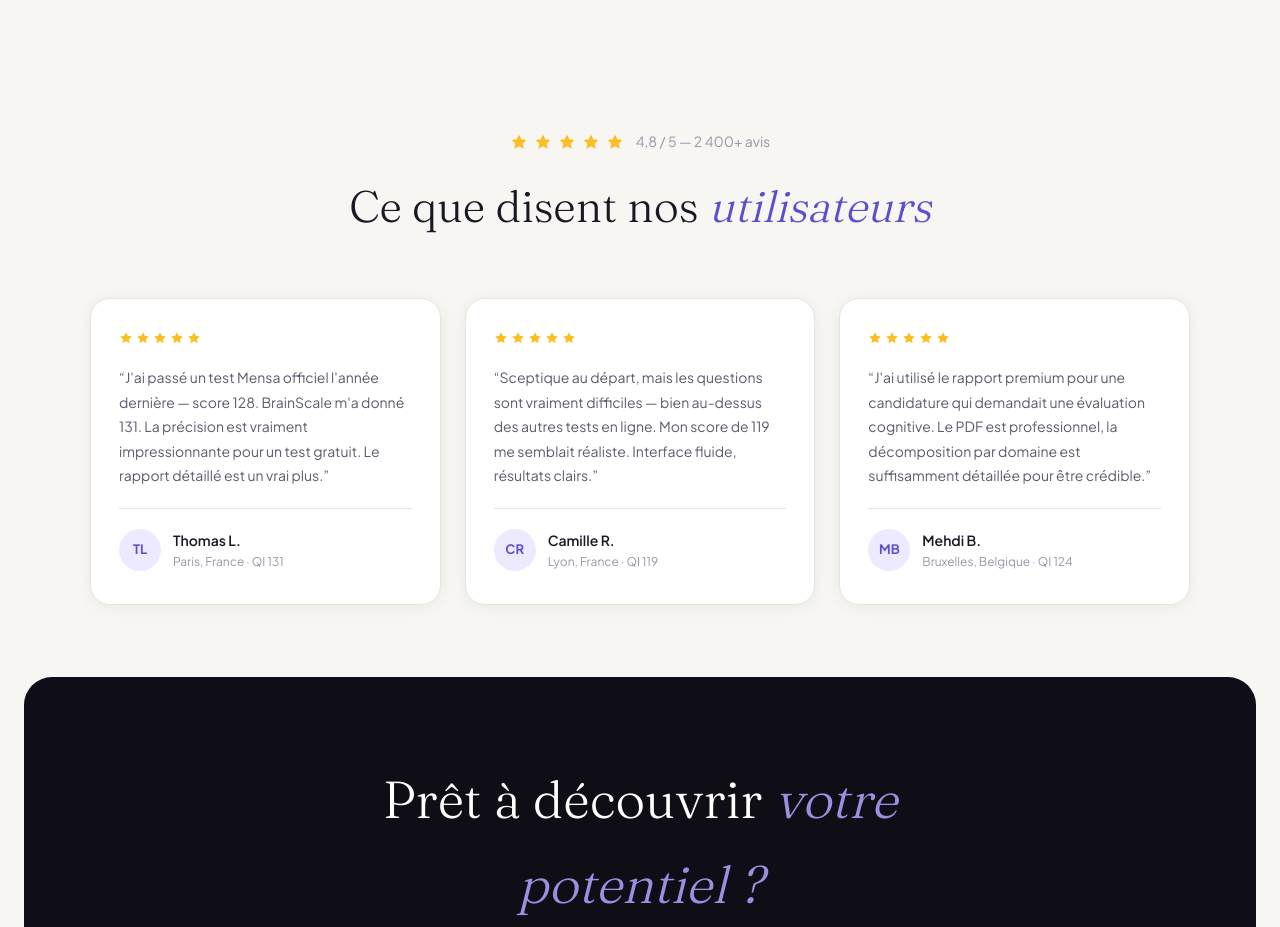
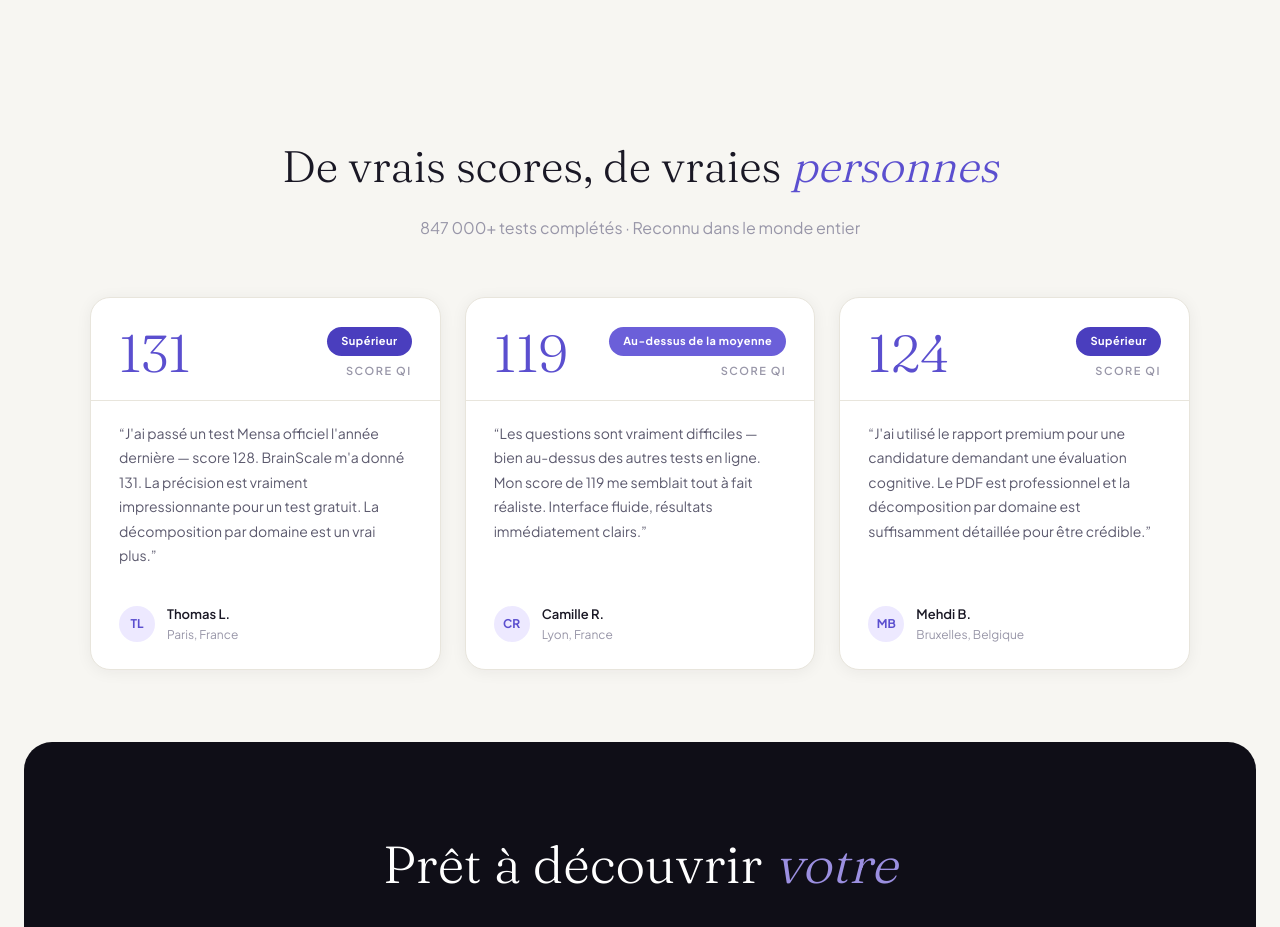
Before and after one commit to devbrainscale/brainscale, a Next.js app: page /fr in a window 1280 px wide. Shown: the part 4240-5167 px from the top of the page. Built offline with nearby package versions, Linux system fonts and the light colour scheme.

Commit message:
feat: score-card testimonials EN + FR

```diff
--- a/src/app/fr/page.tsx
+++ b/src/app/fr/page.tsx
@@ -327,15 +327,10 @@ export default function FrHomePage() {
       <section style={{ padding: "72px 24px" }}>
         <div style={{ maxWidth: "1100px", margin: "0 auto" }}>
           <div style={{ textAlign: "center", marginBottom: "56px" }}>
-            <div style={{ display: "inline-flex", alignItems: "center", gap: "6px", marginBottom: "16px" }}>
-              {[1,2,3,4,5].map(i => (
-                <svg key={i} width="18" height="18" viewBox="0 0 24 24" fill="#FBBF24"><path d="M12 2l3.09 6.26L22 9.27l-5 4.87 1.18 6.88L12 17.77l-6.18 3.25L7 14.14 2 9.27l6.91-1.01L12 2z"/></svg>
-              ))}
-              <span style={{ fontSize: "14px", color: "#9896A8", marginLeft: "6px" }}>4,8 / 5 — 2 400+ avis</span>
-            </div>
-            <h2 style={{ fontFamily: "var(--font-display, serif)", fontSize: "clamp(28px, 4vw, 44px)", fontWeight: 300, color: "#1A1825" }}>
-              Ce que disent nos <em style={{ color: "#5B4FCF", fontStyle: "italic" }}>utilisateurs</em>
+            <h2 style={{ fontFamily: "var(--font-display, serif)", fontSize: "clamp(28px, 4vw, 44px)", fontWeight: 300, color: "#1A1825", marginBottom: "12px" }}>
+              De vrais scores, de vraies <em style={{ color: "#5B4FCF", fontStyle: "italic" }}>personnes</em>
             </h2>
+            <p style={{ fontSize: "16px", color: "#9896A8" }}>847 000+ tests complétés · Reconnu dans le monde entier</p>
           </div>
 
           <div style={{ display: "grid", gridTemplateColumns: "repeat(auto-fit, minmax(300px, 1fr))", gap: "24px" }}>
@@ -344,43 +339,57 @@ export default function FrHomePage() {
                 name: "Thomas L.",
                 location: "Paris, France",
                 score: 131,
-                stars: 5,
-                text: "J'ai passé un test Mensa officiel l'année dernière — score 128. BrainScale m'a donné 131. La précision est vraiment impressionnante pour un test gratuit. Le rapport détaillé est un vrai plus.",
+                label: "Supérieur",
+                labelColor: "#4A3EBE",
+                text: "J'ai passé un test Mensa officiel l'année dernière — score 128. BrainScale m'a donné 131. La précision est vraiment impressionnante pour un test gratuit. La décomposition par domaine est un vrai plus.",
                 initials: "TL",
               },
               {
                 name: "Camille R.",
                 location: "Lyon, France",
                 score: 119,
-                stars: 5,
-                text: "Sceptique au départ, mais les questions sont vraiment difficiles — bien au-dessus des autres tests en ligne. Mon score de 119 me semblait réaliste. Interface fluide, résultats clairs.",
+                label: "Au-dessus de la moyenne",
+                labelColor: "#6B5FD9",
+                text: "Les questions sont vraiment difficiles — bien au-dessus des autres tests en ligne. Mon score de 119 me semblait tout à fait réaliste. Interface fluide, résultats immédiatement clairs.",
                 initials: "CR",
               },
               {
                 name: "Mehdi B.",
                 location: "Bruxelles, Belgique",
                 score: 124,
-                stars: 5,
-                text: "J'ai utilisé le rapport premium pour une candidature qui demandait une évaluation cognitive. Le PDF est professionnel, la décomposition par domaine est suffisamment détaillée pour être crédible.",
+                label: "Supérieur",
+                labelColor: "#4A3EBE",
+                text: "J'ai utilisé le rapport premium pour une candidature demandant une évaluation cognitive. Le PDF est professionnel et la décomposition par domaine est suffisamment détaillée pour être crédible.",
                 initials: "MB",
               },
             ].map((t) => (
-              <div key={t.name} style={{ backgroundColor: "#fff", border: "1px solid #E8E5DC", borderRadius: "20px", padding: "32px 28px", boxShadow: "0 2px 16px rgba(26,24,37,0.06)", display: "flex", flexDirection: "column", gap: "20px" }}>
-                <div style={{ display: "flex", gap: "3px" }}>
-                  {[1,2,3,4,5].map(i => (
-                    <svg key={i} width="14" height="14" viewBox="0 0 24 24" fill={i <= t.stars ? "#FBBF24" : "#E8E5DC"}><path d="M12 2l3.09 6.26L22 9.27l-5 4.87 1.18 6.88L12 17.77l-6.18 3.25L7 14.14 2 9.27l6.91-1.01L12 2z"/></svg>
-                  ))}
+              <div key={t.name} style={{ backgroundColor: "#fff", border: "1px solid #E8E5DC", borderRadius: "20px", overflow: "hidden", boxShadow: "0 2px 16px rgba(26,24,37,0.06)", display: "flex", flexDirection: "column" }}>
+                {/* Score header — miroir de /fr/results */}
+                <div style={{ padding: "28px 28px 20px", borderBottom: "1px solid #E8E5DC", display: "flex", alignItems: "center", justifyContent: "space-between" }}>
+                  <div style={{ fontFamily: "var(--font-display, serif)", fontSize: "52px", fontWeight: 300, color: "#5B4FCF", lineHeight: 1 }}>
+                    {t.score}
+                  </div>
+                  <div style={{ textAlign: "right" }}>
+                    <div style={{ display: "inline-block", backgroundColor: t.labelColor, color: "#fff", padding: "5px 14px", borderRadius: "999px", fontSize: "11px", fontWeight: 700, letterSpacing: "0.5px", marginBottom: "6px" }}>
+                      {t.label}
+                    </div>
+                    <div style={{ fontSize: "11px", color: "#9896A8", fontWeight: 600, letterSpacing: "1.5px", textTransform: "uppercase" }}>Score QI</div>
+                  </div>
                 </div>
-                <p style={{ fontSize: "14px", color: "#5C5A6E", lineHeight: 1.75, margin: 0, flex: 1 }}>
-                  &ldquo;{t.text}&rdquo;
-                </p>
-                <div style={{ display: "flex", alignItems: "center", gap: "12px", borderTop: "1px solid #E8E5DC", paddingTop: "20px" }}>
-                  <div style={{ width: "42px", height: "42px", borderRadius: "50%", backgroundColor: "#EDE9FF", display: "flex", alignItems: "center", justifyContent: "center", fontSize: "13px", fontWeight: 700, color: "#5B4FCF", flexShrink: 0 }}>
+                {/* Citation */}
+                <div style={{ padding: "20px 28px", flex: 1 }}>
+                  <p style={{ fontSize: "14px", color: "#5C5A6E", lineHeight: 1.75, margin: 0 }}>
+                    &ldquo;{t.text}&rdquo;
+                  </p>
+                </div>
+                {/* Auteur */}
+                <div style={{ padding: "16px 28px 24px", display: "flex", alignItems: "center", gap: "12px" }}>
+                  <div style={{ width: "36px", height: "36px", borderRadius: "50%", backgroundColor: "#EDE9FF", display: "flex", alignItems: "center", justifyContent: "center", fontSize: "12px", fontWeight: 700, color: "#5B4FCF", flexShrink: 0 }}>
                     {t.initials}
                   </div>
                   <div>
-                    <div style={{ fontSize: "14px", fontWeight: 600, color: "#1A1825" }}>{t.name}</div>
-                    <div style={{ fontSize: "12px", color: "#9896A8" }}>{t.location} · QI {t.score}</div>
+                    <div style={{ fontSize: "13px", fontWeight: 600, color: "#1A1825" }}>{t.name}</div>
+                    <div style={{ fontSize: "12px", color: "#9896A8" }}>{t.location}</div>
                   </div>
                 </div>
               </div>
```
Also changed, not shown: src/app/page.tsx (+33 -27 lines).
